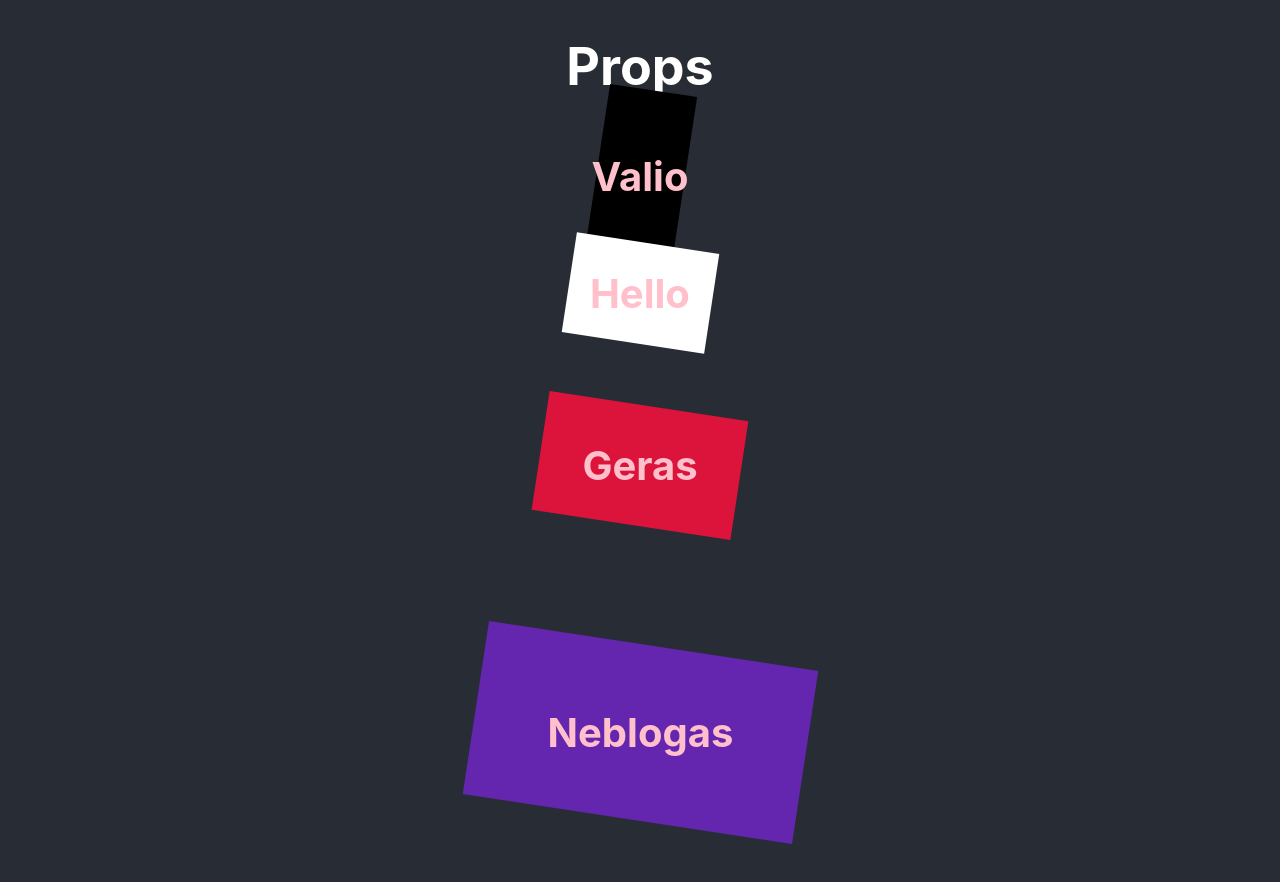
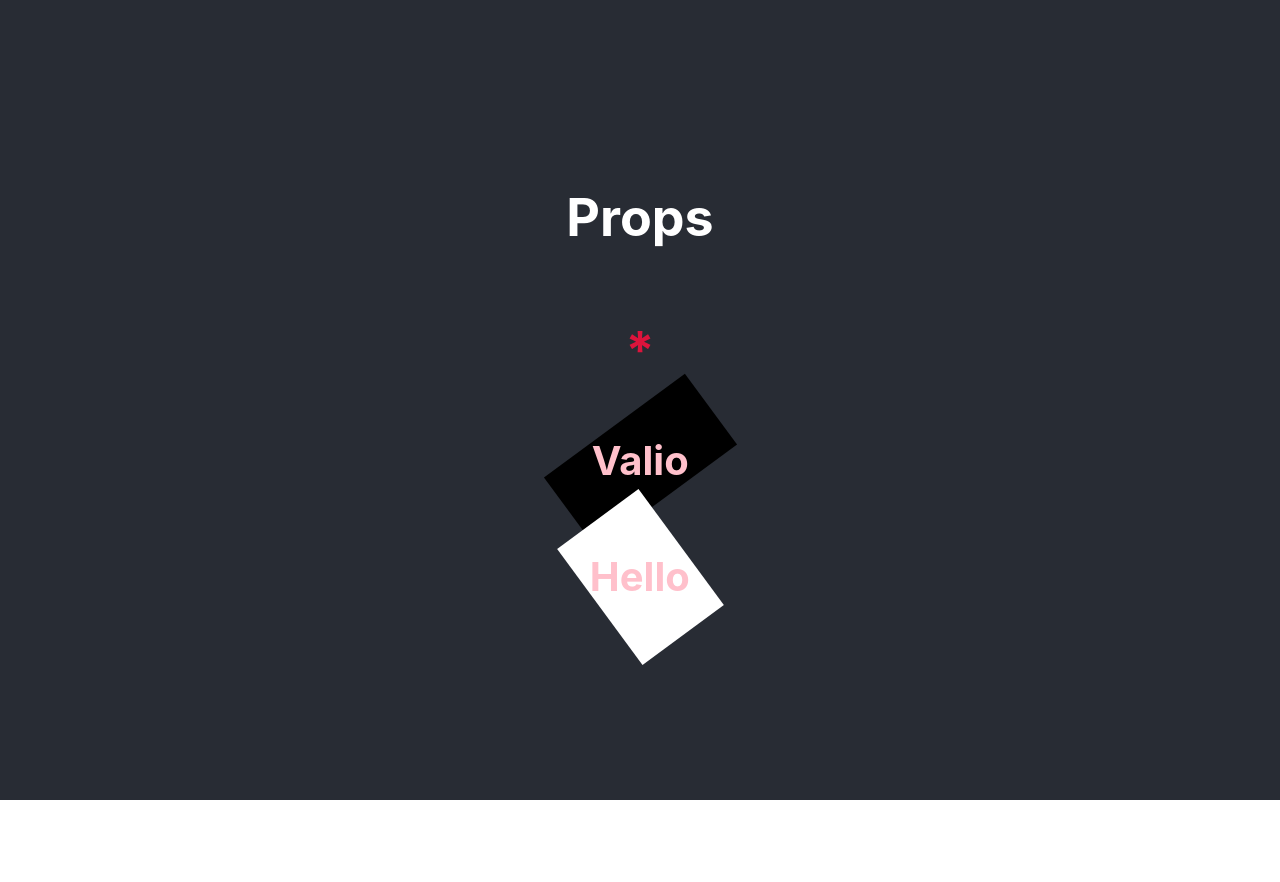
Before and after one commit to Laimne/ruoniai-1, a React (Create React App) app in the folder r1/: page / in a window 1280 px wide. Shown: the top 882 px of the page. After the commit the page ends 800 px from the top, so only its background shows below. Built offline with nearby package versions, Linux system fonts and the light colour scheme.

Commit message:
drilinimas

```diff
--- a/r1/src/App.jsx
+++ b/r1/src/App.jsx
@@ -1,11 +1,12 @@
 import './App.css';
+import Bin from './Components/010/Bin';
 import Square from './Components/010/Square';
 
 const squares = [
     {color: 'black', name:'Valio', size: 88, show: true},
     {color: 'white', name:'Hello', size: 144, show: true},
-    {color: 'crimson', name:'Geras', size: 201, show: true},
-    {color: 'skyblue', name:'Neblogas', size: 333, show: true},
+    {color: 'crimson', name:'Geras', size: 201, show: false},
+    {color: 'skyblue', name:'Neblogas', size: 333, show: true}
 ];
 
 
@@ -14,8 +15,9 @@
     <div className="App">
       <header className="App-header">
         <h1>Props</h1>
+        <Bin color="crimson" />
             {
-                squares.map((s, i) => <Square key={i} color={s.color} name={s.name} size={s.size} show={s.show} />)
+                squares.filter(sq => sq.size < 200).map((s, i) => <Square key={i} color={s.color} name={s.name} size={s.size} show={s.show} />)
             }
       </header>
     </div>
--- /dev/null
+++ b/r1/src/Components/010/Bin.jsx
@@ -0,0 +1,10 @@
+import Star from "./Star";
+
+function Bin({color}) {
+
+    return (
+        <Star color={color} />
+    )
+}
+
+export default Bin;
--- a/r1/src/Components/010/Square.jsx
+++ b/r1/src/Components/010/Square.jsx
@@ -16,7 +16,7 @@
             }}>
             <span className="App-logo2">{name}</span>
         </div>
-    )
+    );
 }
 
 export default Square;
--- /dev/null
+++ b/r1/src/Components/010/Star.jsx
@@ -0,0 +1,8 @@
+function Star({color}) {
+
+    return (
+        <h1 style={{color: color}}>*</h1>
+    )
+}
+
+export default Star;
```
